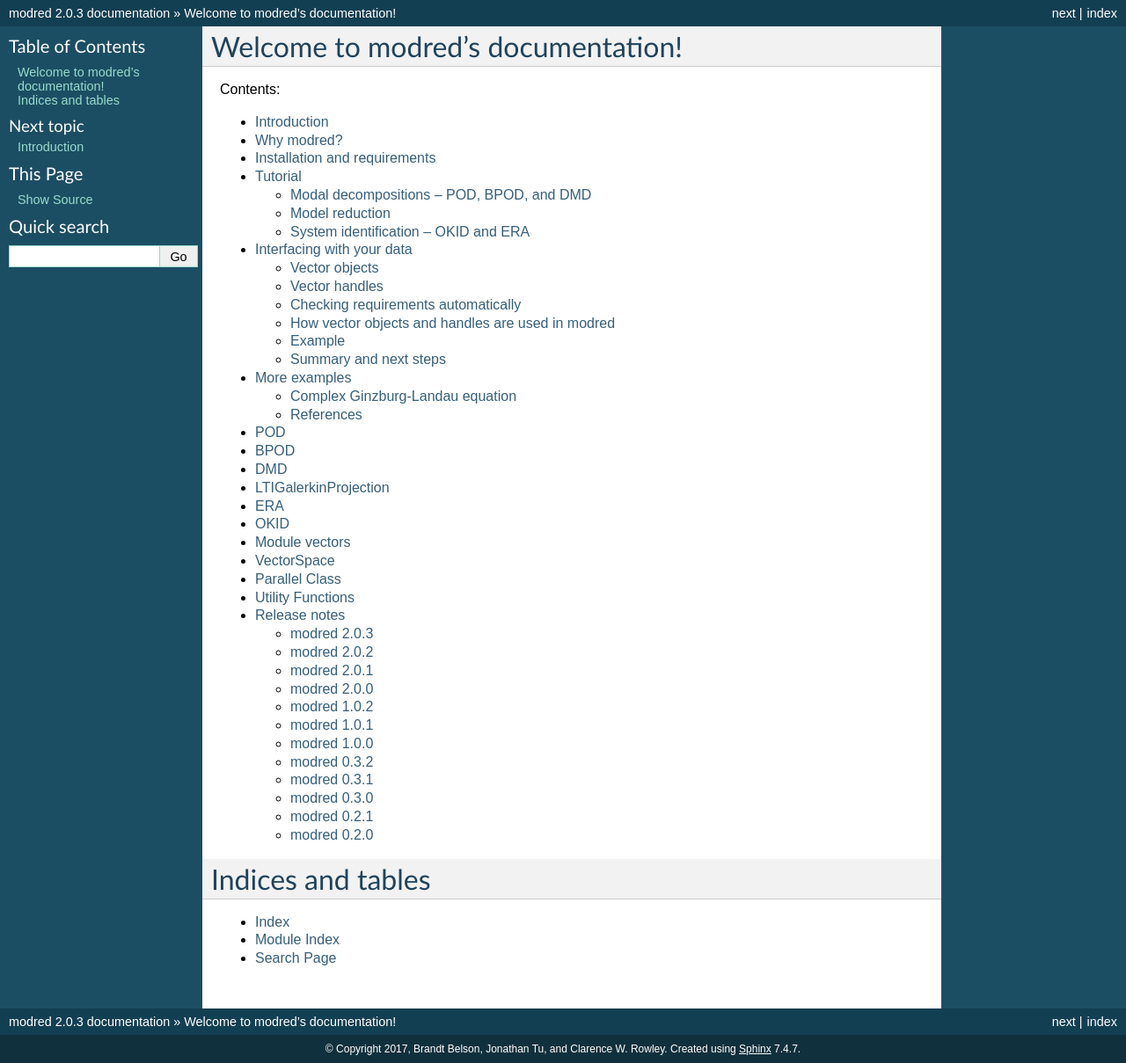
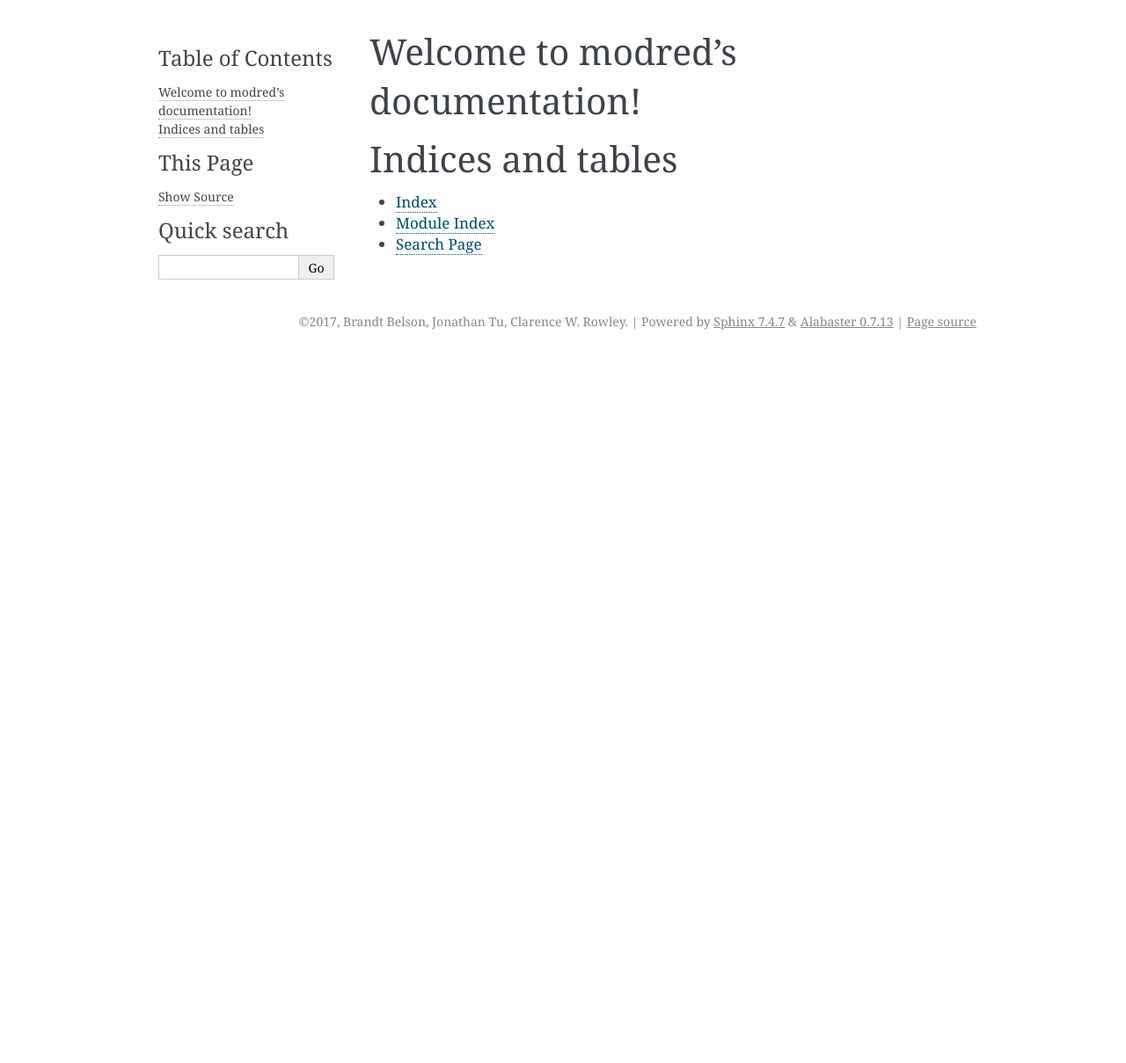
Before and after one commit to belson17/modred, a Sphinx documentation site: the page built from doc/index.rst, in a window 1280 px wide. Shown: the whole page at 88% size. Built offline with Sphinx 7.4.7, drawn with Linux system fonts in a browser that asks for light colours; formulas are drawn with MathJax 3; the version number is read from the project's files by our own code; after the commit the page ends 900 px from its top, so only the background shows below that.

Commit message:
Updated doc creation

```diff
--- a/doc/conf.py
+++ b/doc/conf.py
@@ -1,9 +1,11 @@
+#!/usr/bin/env python3
 # -*- coding: utf-8 -*-
 #
 # modred documentation build configuration file, created by
-# sphinx-quickstart on Sat Mar  3 20:00:31 2012.
+# sphinx-quickstart on Sun Sep 10 14:05:25 2017.
 #
-# This file is execfile()d with the current directory set to its containing dir.
+# This file is execfile()d with the current directory set to its
+# containing dir.
 #
 # Note that not all possible configuration values are present in this
 # autogenerated file.
@@ -11,254 +13,145 @@
 # All configuration values have a default; values that are commented out
 # serve to show the default.
 
-import sys, os
-
 # If extensions (or modules to document with autodoc) are in another directory,
 # add these directories to sys.path here. If the directory is relative to the
 # documentation root, use os.path.abspath to make it absolute, like shown here.
-#sys.path.insert(0, os.path.abspath('.'))
-sys.path.insert(0, os.path.join(os.path.join(os.path.abspath('.'), '..'), 'src'))
-sys.path.insert(0, os.path.join(os.path.join(os.path.abspath('.'), '..'), 'examples'))
-sys.path.insert(0, os.path.join(os.path.join(os.path.abspath('.'), '..'), 'modred'))
+#
+# import os
+# import sys
+# sys.path.insert(0, os.path.abspath('.'))
 
-from modred import __version__
 
-# -- General configuration -----------------------------------------------------
+# -- General configuration ------------------------------------------------
 
 # If your documentation needs a minimal Sphinx version, state it here.
-#needs_sphinx = '1.0'
+#
+# needs_sphinx = '1.0'
 
-# Add any Sphinx extension module names here, as strings. They can be extensions
-# coming with Sphinx (named 'sphinx.ext.*') or your custom ones.
-extensions = [
-          #'sphinx.ext.coverage',
-          'sphinx.ext.viewcode',
-          'sphinx.ext.autodoc',
-          #'matplotlib.sphinxext.mathmpl',
-          #'matplotlib.sphinxext.only_directives',
-          #'matplotlib.sphinxext.plot_directive',
-          #'matplotlib.sphinxext.ipython_directive',
-          #'sphinx.ext.autodoc',
-          #'sphinx.ext.doctest',
-          #'ipython_console_highlighting',
-          #'inheritance_diagram',
-          'sphinx.ext.imgmath']
-          # 'sphinx.ext.pngmath']
-          #'sphinx.ext.jsmath',
-          #'numpydoc']
+# Add any Sphinx extension module names here, as strings. They can be
+# extensions coming with Sphinx (named 'sphinx.ext.*') or your custom
+# ones.
+extensions = ['sphinx.ext.autodoc',
+    'sphinx.ext.imgmath',
+    'sphinx.ext.viewcode',
+    'sphinx.ext.githubpages']
 
 # Add any paths that contain templates here, relative to this directory.
 templates_path = ['_templates']
 
-# The suffix of source filenames.
+# The suffix(es) of source filenames.
+# You can specify multiple suffix as a list of string:
+#
+# source_suffix = ['.rst', '.md']
 source_suffix = '.rst'
-
-# The encoding of source files.
-#source_encoding = 'utf-8-sig'
 
 # The master toctree document.
 master_doc = 'index'
 
 # General information about the project.
-project = u'modred'
-copyright = u'2017, Brandt Belson, Jonathan Tu, and Clarence W. Rowley'
+project = 'modred'
+copyright = '2017, Brandt Belson, Jonathan Tu, Clarence W. Rowley'
+author = 'Brandt Belson, Jonathan Tu, Clarence W. Rowley'
 
 # The version info for the project you're documenting, acts as replacement for
 # |version| and |release|, also used in various other places throughout the
 # built documents.
 #
 # The short X.Y version.
-version = __version__
+version = '2.0.3'
 # The full version, including alpha/beta/rc tags.
-release = __version__
+release = '2.0.3'
 
 # The language for content autogenerated by Sphinx. Refer to documentation
 # for a list of supported languages.
-#language = None
-
-# There are two options for replacing |today|: either, you set today to some
-# non-false value, then it is used:
-#today = ''
-# Else, today_fmt is used as the format for a strftime call.
-#today_fmt = '%B %d, %Y'
+#
+# This is also used if you do content translation via gettext catalogs.
+# Usually you set "language" from the command line for these cases.
+language = None
 
 # List of patterns, relative to source directory, that match files and
 # directories to ignore when looking for source files.
-exclude_patterns = ['_build']
-
-# The reST default role (used for this markup: `text`) to use for all documents.
-#default_role = None
-
-# If true, '()' will be appended to :func: etc. cross-reference text.
-#add_function_parentheses = True
-
-# If true, the current module name will be prepended to all description
-# unit titles (such as .. function::).
-#add_module_names = True
-
-# If true, sectionauthor and moduleauthor directives will be shown in the
-# output. They are ignored by default.
-#show_authors = False
+# This patterns also effect to html_static_path and html_extra_path
+exclude_patterns = ['_build', 'Thumbs.db', '.DS_Store']
 
 # The name of the Pygments (syntax highlighting) style to use.
 pygments_style = 'sphinx'
 
-# A list of ignored prefixes for module index sorting.
-#modindex_common_prefix = []
+# If true, `todo` and `todoList` produce output, else they produce nothing.
+todo_include_todos = False
 
 
-# -- Options for HTML output ---------------------------------------------------
+# -- Options for HTML output ----------------------------------------------
 
 # The theme to use for HTML and HTML Help pages.  See the documentation for
 # a list of builtin themes.
-html_theme = 'default'
+#
+html_theme = 'alabaster'
 
 # Theme options are theme-specific and customize the look and feel of a theme
 # further.  For a list of options available for each theme, see the
 # documentation.
-#html_theme_options = {}
-
-# Add any paths that contain custom themes here, relative to this directory.
-#html_theme_path = []
-
-# The name for this set of Sphinx documents.  If None, it defaults to
-# "<project> v<release> documentation".
-#html_title = None
-
-# A shorter title for the navigation bar.  Default is the same as html_title.
-#html_short_title = None
-
-# The name of an image file (relative to this directory) to place at the top
-# of the sidebar.
-# html_logo = 'small_world_small.png'
-#http://www3.hku.hk/mech/research_details.php?ResearchCode=dyn
-
-# The name of an image file (within the static path) to use as favicon of the
-# docs.  This file should be a Windows icon file (.ico) being 16x16 or 32x32
-# pixels large.
-#html_favicon = None
+#
+# html_theme_options = {}
 
 # Add any paths that contain custom static files (such as style sheets) here,
 # relative to this directory. They are copied after the builtin static files,
 # so a file named "default.css" will overwrite the builtin "default.css".
-# html_static_path = ['_static']
+html_static_path = ['_static']
 
-# If not '', a 'Last updated on:' timestamp is inserted at every page bottom,
-# using the given strftime format.
-#html_last_updated_fmt = '%b %d, %Y'
 
-# If true, SmartyPants will be used to convert quotes and dashes to
-# typographically correct entities.
-#html_use_smartypants = True
-
-# Custom sidebar templates, maps document names to template names.
-#html_sidebars = {}
-
-# Additional templates that should be rendered to pages, maps page names to
-# template names.
-#html_additional_pages = {}
-
-# If false, no module index is generated.
-#html_domain_indices = True
-
-# If false, no index is generated.
-#html_use_index = True
-
-# If true, the index is split into individual pages for each letter.
-#html_split_index = False
-
-# If true, links to the reST sources are added to the pages.
-#html_show_sourcelink = True
-
-# If true, "Created using Sphinx" is shown in the HTML footer. Default is True.
-#html_show_sphinx = True
-
-# If true, "(C) Copyright ..." is shown in the HTML footer. Default is True.
-#html_show_copyright = True
-
-# If true, an OpenSearch description file will be output, and all pages will
-# contain a <link> tag referring to it.  The value of this option must be the
-# base URL from which the finished HTML is served.
-#html_use_opensearch = ''
-
-# This is the file name suffix for HTML files (e.g. ".xhtml").
-#html_file_suffix = None
+# -- Options for HTMLHelp output ------------------------------------------
 
 # Output file base name for HTML help builder.
 htmlhelp_basename = 'modreddoc'
 
 
-# -- Options for LaTeX output --------------------------------------------------
+# -- Options for LaTeX output ---------------------------------------------
 
 latex_elements = {
-# The paper size ('letterpaper' or 'a4paper').
-#'papersize': 'letterpaper',
+    # The paper size ('letterpaper' or 'a4paper').
+    #
+    # 'papersize': 'letterpaper',
 
-# The font size ('10pt', '11pt' or '12pt').
-#'pointsize': '10pt',
+    # The font size ('10pt', '11pt' or '12pt').
+    #
+    # 'pointsize': '10pt',
 
-# Additional stuff for the LaTeX preamble.
-#'preamble': '',
+    # Additional stuff for the LaTeX preamble.
+    #
+    # 'preamble': '',
+
+    # Latex figure (float) alignment
+    #
+    # 'figure_align': 'htbp',
 }
 
 # Grouping the document tree into LaTeX files. List of tuples
-# (source start file, target name, title, author, documentclass [howto/manual]).
+# (source start file, target name, title,
+#  author, documentclass [howto, manual, or own class]).
 latex_documents = [
-  ('index', 'modred.tex', u'modred Documentation',
-   u'Brandt Belson, Jonathan Tu, and Clarence W. Rowley', 'manual'),
+    (master_doc, 'modred.tex', 'modred Documentation',
+     'Brandt Belson, Jonathan Tu, Clarence W. Rowley', 'manual'),
 ]
 
-# The name of an image file (relative to this directory) to place at the top of
-# the title page.
-#latex_logo = None
 
-# For "manual" documents, if this is true, then toplevel headings are parts,
-# not chapters.
-#latex_use_parts = False
-
-# If true, show page references after internal links.
-#latex_show_pagerefs = False
-
-# If true, show URL addresses after external links.
-#latex_show_urls = False
-
-# Documents to append as an appendix to all manuals.
-#latex_appendices = []
-
-# If false, no module index is generated.
-#latex_domain_indices = True
-
-
-# -- Options for manual page output --------------------------------------------
+# -- Options for manual page output ---------------------------------------
 
 # One entry per manual page. List of tuples
 # (source start file, name, description, authors, manual section).
 man_pages = [
-    ('index', 'modred', u'modred Documentation',
-     [u'Brandt Belson, Jonathan Tu, and Clarence W. Rowley'], 1)
+    (master_doc, 'modred', 'modred Documentation',
+     [author], 1)
 ]
 
-# If true, show URL addresses after external links.
-#man_show_urls = False
 
-
-# -- Options for Texinfo output ------------------------------------------------
+# -- Options for Texinfo output -------------------------------------------
 
 # Grouping the document tree into Texinfo files. List of tuples
 # (source start file, target name, title, author,
 #  dir menu entry, description, category)
 texinfo_documents = [
-  ('index', 'modred', u'modred Documentation',
-   u'Brandt Belson, Jonathan Tu, and Clarence W. Rowley', 'modred',
-   'One line description of project.',
-   'Miscellaneous'),
+    (master_doc, 'modred', 'modred Documentation',
+     author, 'modred', 'One line description of project.',
+     'Miscellaneous'),
 ]
-
-# Documents to append as an appendix to all manuals.
-#texinfo_appendices = []
-
-# If false, no module index is generated.
-#texinfo_domain_indices = True
-
-# How to display URL addresses: 'footnote', 'no', or 'inline'.
-#texinfo_show_urls = 'footnote'
--- a/doc/index.rst
+++ b/doc/index.rst
@@ -1,49 +1,15 @@
 .. modred documentation master file, created by
-   sphinx-quickstart on Sat Mar  3 20:00:31 2012.
+   sphinx-quickstart on Sun Sep 10 14:05:25 2017.
    You can adapt this file completely to your liking, but it should at least
    contain the root `toctree` directive.
 
 Welcome to modred's documentation!
 ==================================
 
-Contents:
-
 .. toctree::
    :maxdepth: 2
+   :caption: Contents:
 
-   intro
-
-   whymodred
-
-   installation
-
-   tutorial
-
-   detailed_guide
-
-   examples
-
-   pod
-
-   bpod
-
-   dmd
-
-   ltigalerkinproj
-
-   era
-
-   okid
-
-   vectors
-
-   vectorspace
-
-   parallel
-
-   util
-
-   release_notes
 
 
 Indices and tables
```
Also changed, not shown: setup.cfg (added, +7 -0 lines), 2 other files.
